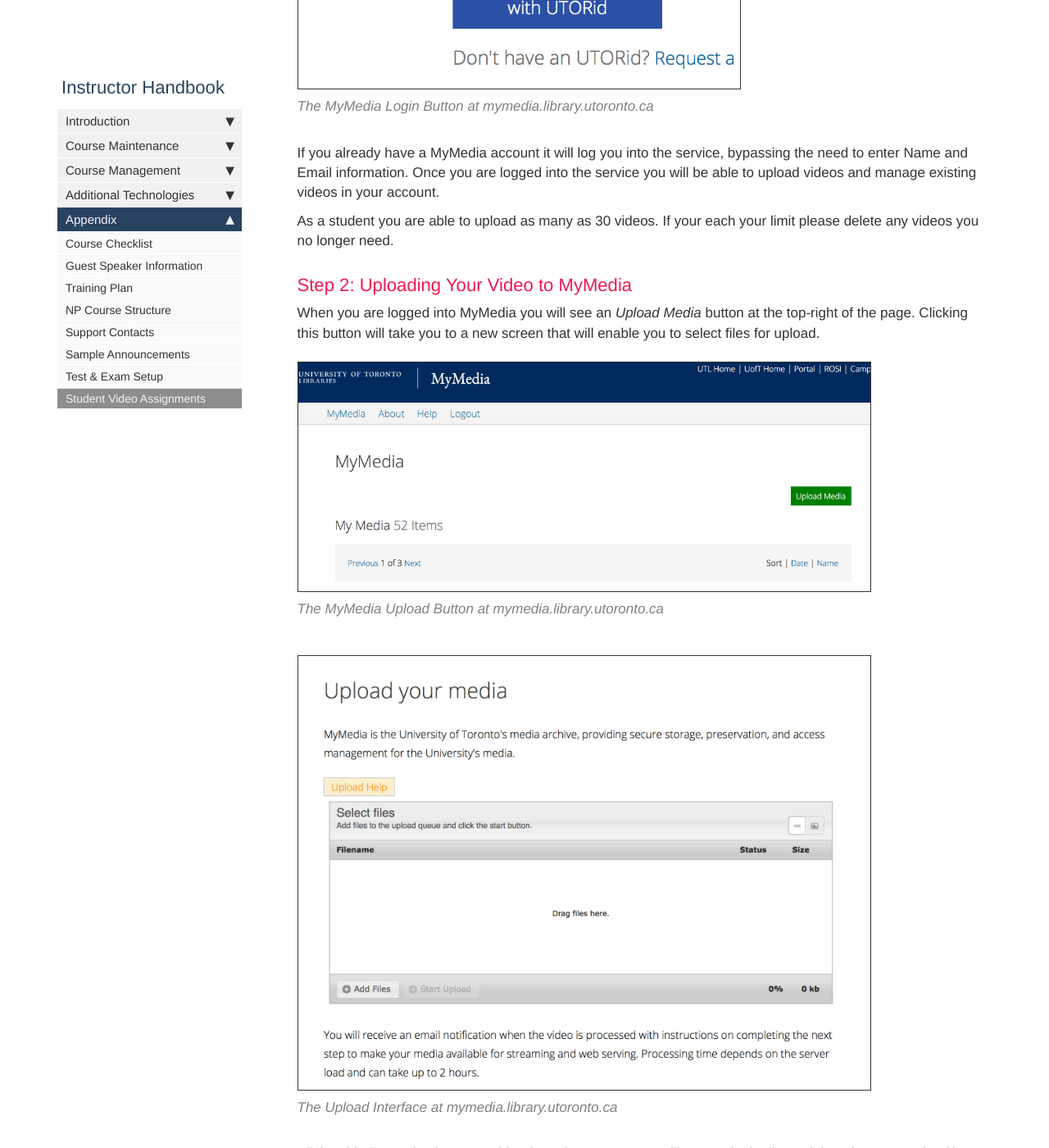
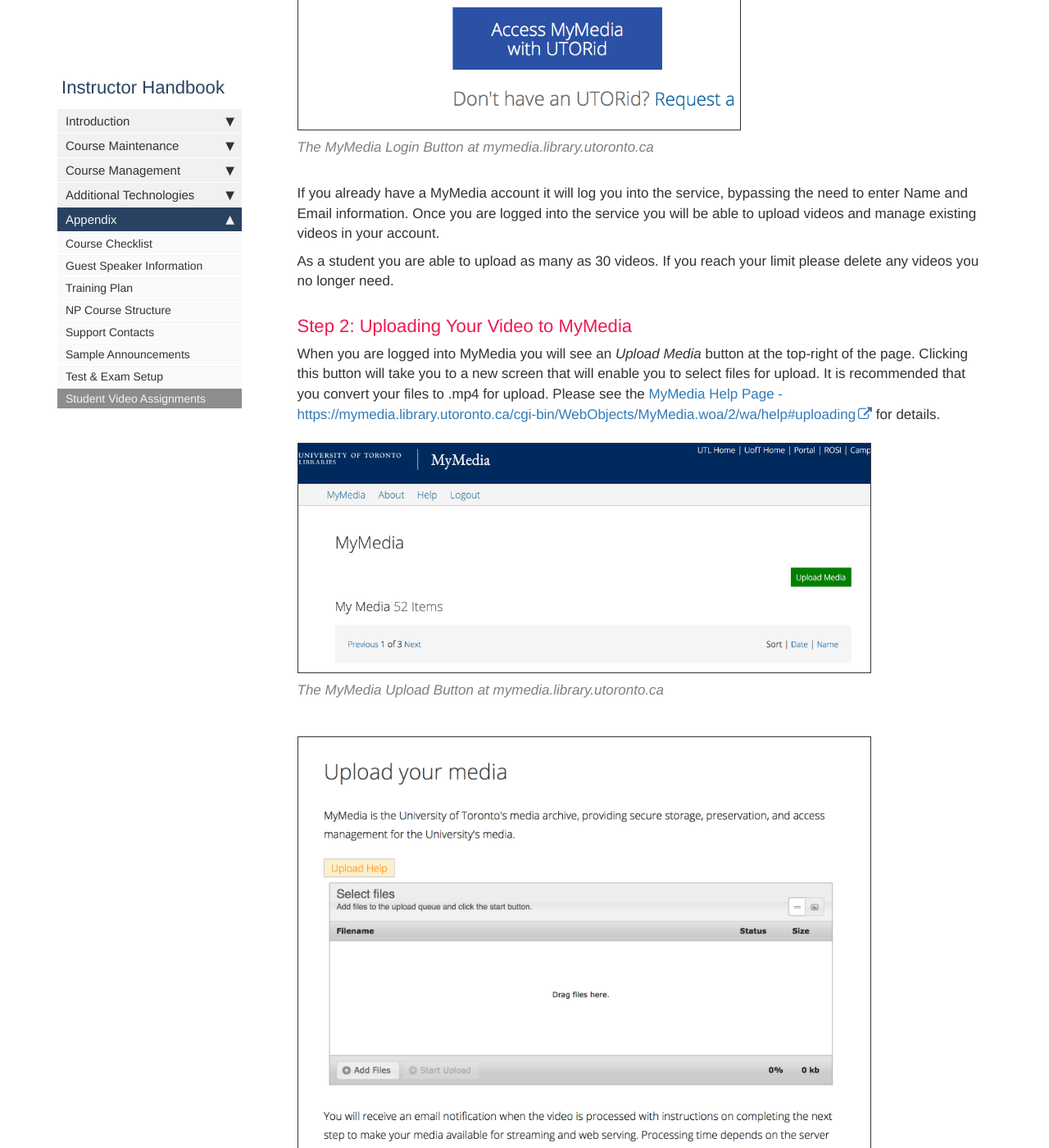
Before and after one commit to elearningz/AcademicTechnologyHandbookWeb, a Jekyll site: the page built from pages/the_handbook/video_assignments.md, in a window 1280 px wide and 1400 px high, scrolled down 1351 px. Shown: the whole window at 82% size. Built offline with Jekyll 4.4.1, drawn with Linux system fonts in a browser that asks for light colours; nearby versions of some CDN libraries; comment, search, counter and statistics services are not loaded; some of the changed text lies outside the part shown.

Commit message:
Update Video Assignments Page

```diff
--- a/pages/the_handbook/video_assignments.md
+++ b/pages/the_handbook/video_assignments.md
@@ -9,7 +9,7 @@ folder: the_handbook
 
 U of T has a streaming media service call MyMedia. U of T makes the MyMedia service available to all students, which allows for the uploading of videos and creating a link that can be shared. This means that the link can be submitted to your assignment dropbox text area or emailed.
 
-This article assumes you have already recorded your video and now just need to upload and submit it to your class. For tips on recording and preparing your video please see the [Video Guide - PDF](http://media.nursing.utoronto.ca/handbook/images/video_assignments/Video_Guide_Short.pdf) .
+This article assumes you have already recorded your video and now just need to upload and submit it to your class. For tips on recording and preparing your video please see the [MyMedia Help Page - https://mymedia.library.utoronto.ca/cgi-bin/WebObjects/MyMedia.woa/2/wa/help#uploading](https://mymedia.library.utoronto.ca/cgi-bin/WebObjects/MyMedia.woa/2/wa/help#uploading) and the [Video Guide - PDF](http://media.nursing.utoronto.ca/handbook/images/video_assignments/Video_Guide_Short.pdf).
 
 To generate a link you can use for an assignment submission please follow the steps outlined in this article.
 
@@ -23,11 +23,11 @@ Create a MyMedia account (if you have not created one already) by signing in wit
 
 If you already have a MyMedia account it will log you into the service, bypassing the need to enter Name and Email information. Once you are logged into the service you will be able to upload videos and manage existing videos in your account.
 
-As a student you are able to upload as many as 30 videos. If your each your limit please delete any videos you no longer need.
+As a student you are able to upload as many as 30 videos. If you reach your limit please delete any videos you no longer need.
 
 ### Step 2: Uploading Your Video to MyMedia
 
-When you are logged into MyMedia you will see an _Upload Media_ button at the top-right of the page. Clicking this button will take you to a new screen that will enable you to select files for upload.
+When you are logged into MyMedia you will see an _Upload Media_ button at the top-right of the page. Clicking this button will take you to a new screen that will enable you to select files for upload. It is recommended that you convert your files to .mp4 for upload. Please see the [MyMedia Help Page - https://mymedia.library.utoronto.ca/cgi-bin/WebObjects/MyMedia.woa/2/wa/help#uploading](https://mymedia.library.utoronto.ca/cgi-bin/WebObjects/MyMedia.woa/2/wa/help#uploading) for details.
 
 {% include image.html file="video_assignments/upload_button.png" alt="MyMedia Upload Button" caption="The MyMedia Upload Button at mymedia.library.utoronto.ca" %}
 
@@ -35,7 +35,7 @@ When you are logged into MyMedia you will see an _Upload Media_ button at the to
 
 Click _Add Files_ and select your video from the computer. It will appear in the list and then the _Start Upload_ button will be available. Click _Start Upload_ to begin uploading the video.
 
-If you have a very large file it could take a long time to upload. If this is the case it may be best to compress your video. Please see the section in [Video Guide - PDF](http://media.nursing.utoronto.ca/handbook/images/video_assignments/Video_Guide_Short.pdf) regarding compressing your video.
+If you have a very large file it could take a long time to upload. If this is the case it may be best to compress your video. Please see the section in [Video Guide - PDF](http://media.nursing.utoronto.ca/handbook/images/video_assignments/Video_Guide_Short.pdf) or the [MyMedia Help Page - https://mymedia.library.utoronto.ca/cgi-bin/WebObjects/MyMedia.woa/2/wa/help#uploading](https://mymedia.library.utoronto.ca/cgi-bin/WebObjects/MyMedia.woa/2/wa/help#uploading) regarding compressing your video.
 
 {% include image.html file="video_assignments/upload_complete.png" alt="MyMedia Upload Interface Status Complete" caption="The Upload Interface at mymedia.library.utoronto.ca with a File Fully Uploaded" %}
 
```
Also changed, not shown: 2 other files.
